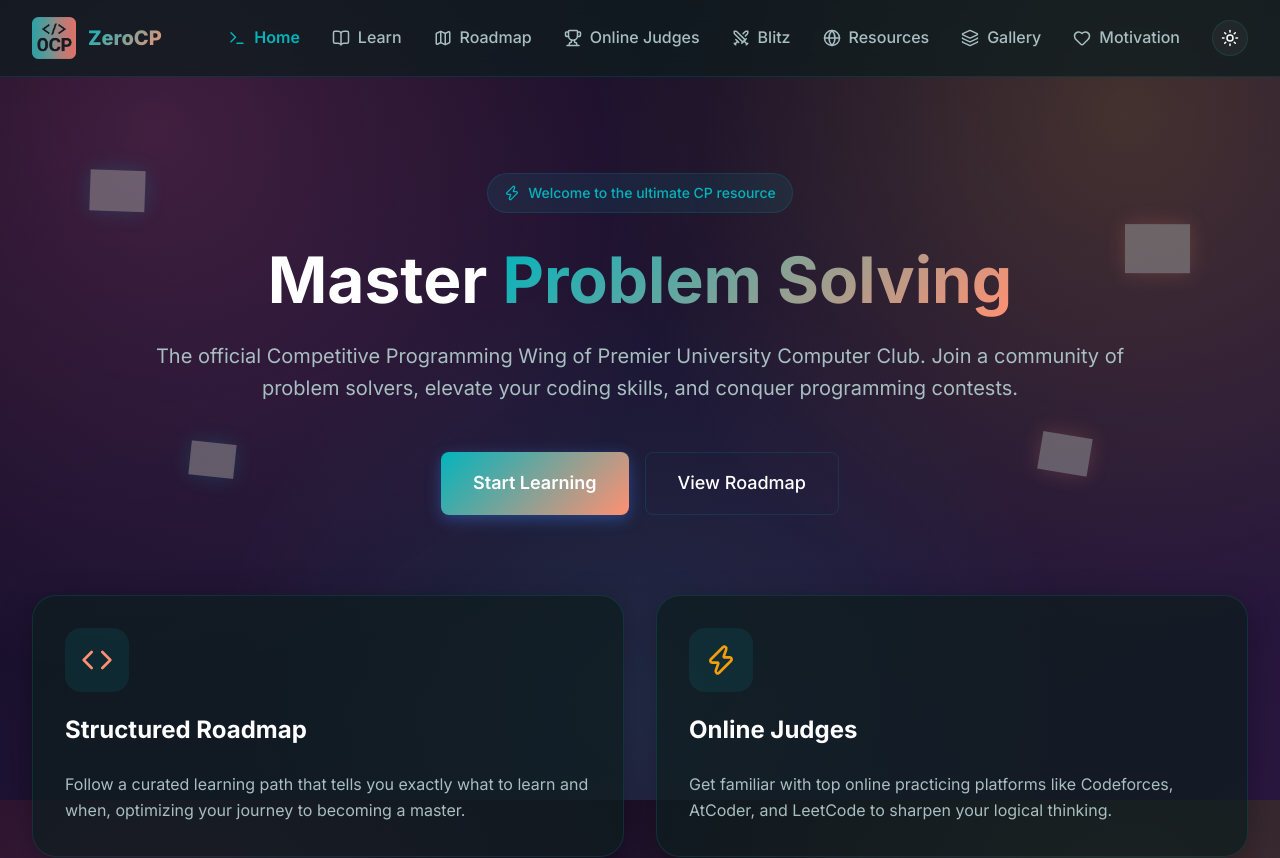
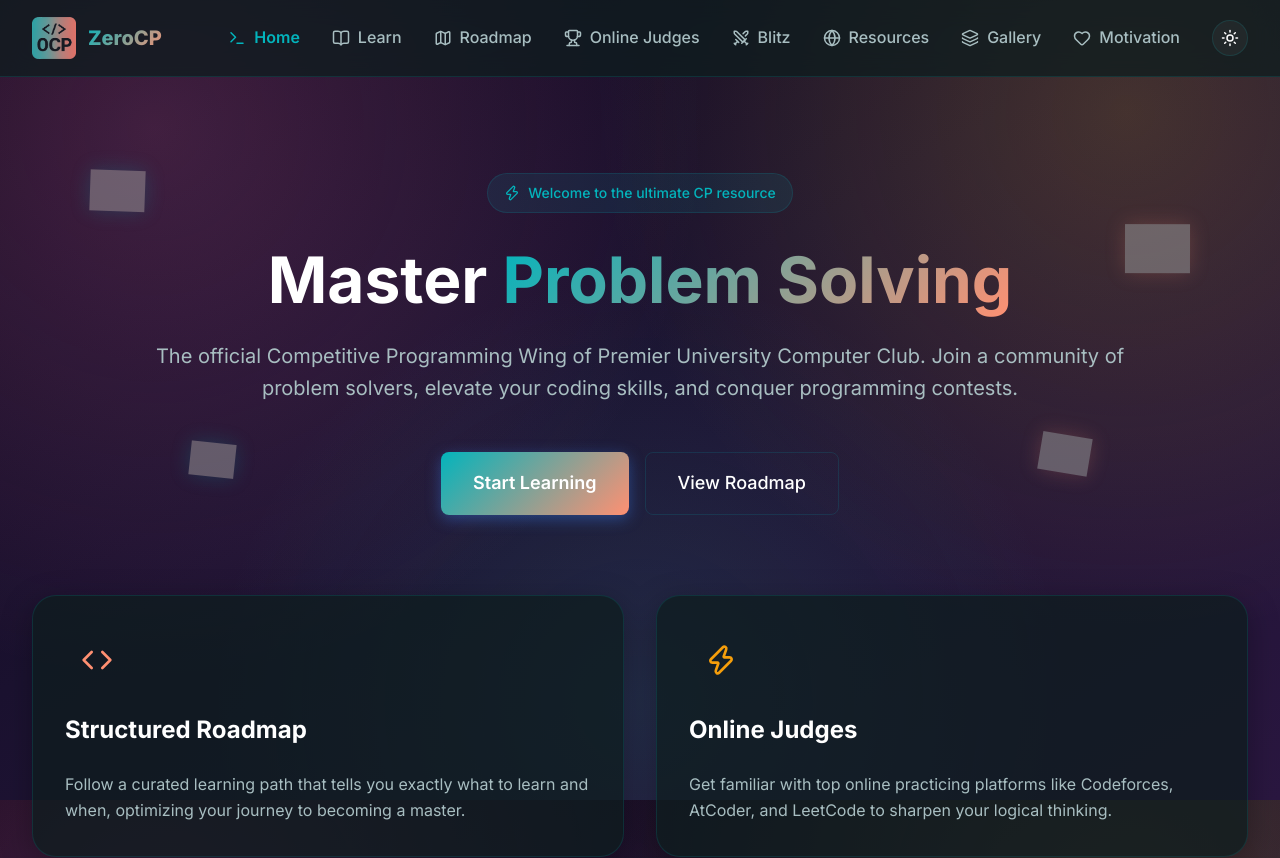
Before and after one commit to Tridibdeb21/CPWING, a React (Vite) app: page / in a window 1280 px wide. Shown: the top 858 px of the page. Built offline with nearby package versions, Linux system fonts and the light colour scheme; grey boxes are pictures that could not be loaded.

Commit message:
removing

```diff
--- a/src/pages/Home.jsx
+++ b/src/pages/Home.jsx
@@ -72,7 +72,6 @@ const Home = () => {
           { icon: <Zap size={32} color="#f59e0b" />, title: 'Online Judges', desc: "Get familiar with top online practicing platforms like Codeforces, AtCoder, and LeetCode to sharpen your logical thinking." }
         ].map((feature, idx) => (
           <motion.div key={idx} variants={itemVariants} className="glass-panel" style={{ display: 'flex', flexDirection: 'column', gap: '1rem' }}>
-            <div style={{ background: 'var(--accent-blue)', opacity: 0.1, width: '64px', height: '64px', borderRadius: '16px', position: 'absolute', top: '2rem', left: '2rem' }}></div>
             <div style={{ width: '64px', height: '64px', borderRadius: '16px', display: 'flex', alignItems: 'center', justifyContent: 'center', zIndex: 1 }}>
               {feature.icon}
             </div>
```
